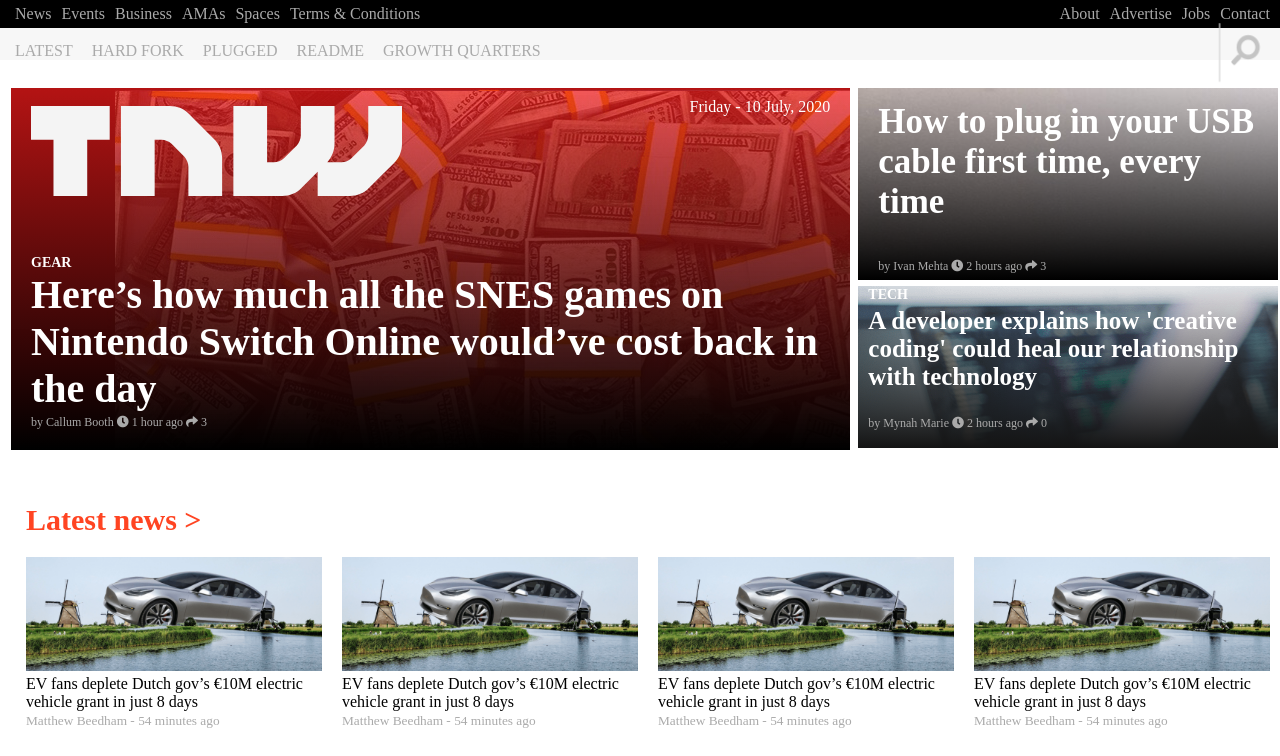
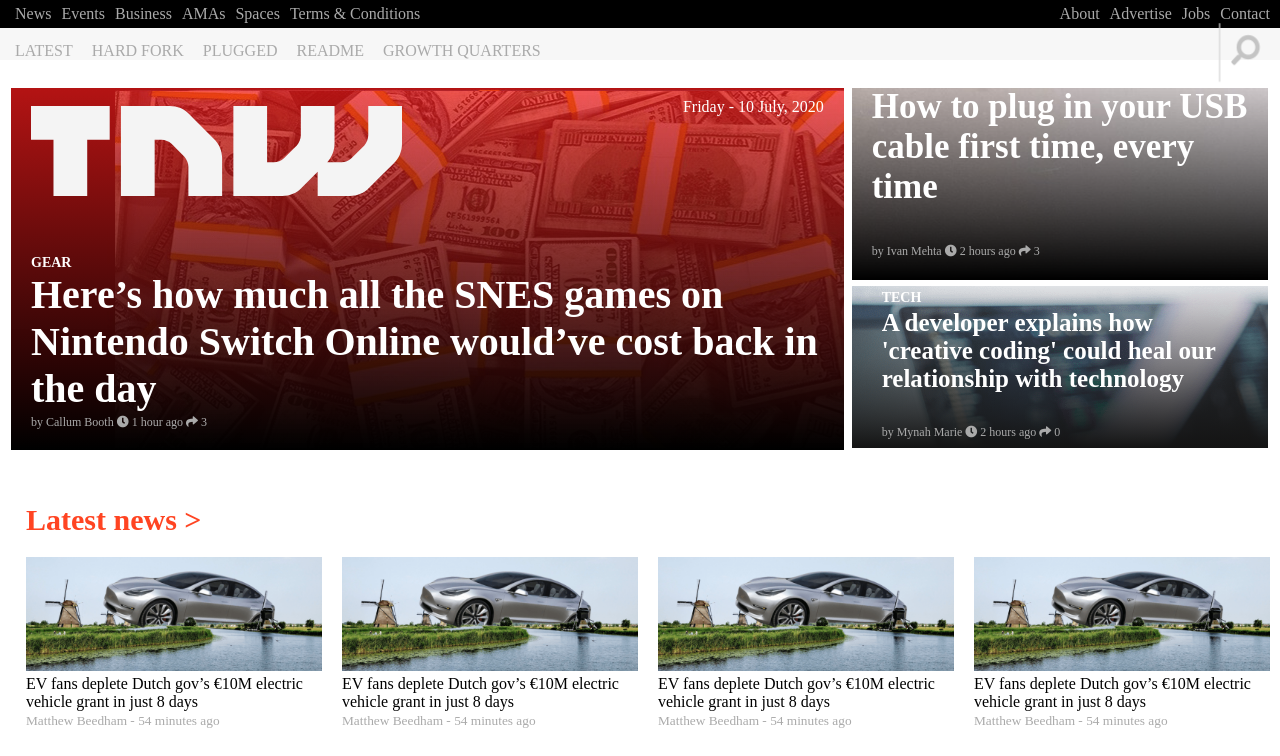
Before and after one commit to emmanuellekamwa/thenextweb-clone, a website: page index.html in a window 1280 px wide. Shown: the top 756 px of the page. Drawn offline with Linux system fonts and the light colour scheme.

Commit message:
making changes in my code and correcting linter errors

```diff
--- a/index.html
+++ b/index.html
@@ -73,7 +73,7 @@
                     </div>
                 </div>
                 <div class="main_image-two">
-                    <div class="heading">
+                    <div class="headings">
                         <h2>
                             How to plug in your USB cable first time, every time
                         </h2>
@@ -87,10 +87,11 @@
                     </div>
                 </div>
                 <div class="main_image-three">
+                    <div class="headings">
                         <h5>TECH</h5>
                         <h2>
-                        A developer explains how 'creative coding' could heal
-                        our relationship with technology
+                            A developer explains how 'creative coding' could
+                            heal our relationship with technology
                         </h2>
                         <small class="details3">
                             by Mynah Marie
@@ -99,6 +100,7 @@
                             <i class="fas fa-share"></i>
                             0
                         </small>
+                    </div>
                 </div>
             </div>
             <section class="latest_news">
--- a/style.css
+++ b/style.css
@@ -2,11 +2,6 @@
   margin: 0;
   padding: 0;
   box-sizing: border-box;
-}
-
-html,
-body {
-  max-width: 144rem;
 }
 
 body {
@@ -66,6 +61,12 @@
   margin-bottom: 10px;
 }
 
+.headings {
+  padding: 14px 12px;
+  position: relative;
+  bottom: 40px;
+}
+
 .main_image {
   display: block;
 }
@@ -75,9 +76,10 @@
     linear-gradient(rgba(173, 173, 173, 0.2), rgba(20, 20, 20, 1.3)),
     url("images/nitendo.png");
   background-repeat: no-repeat;
-  height: 43vh;
+  height: 40vh;
   margin-bottom: 10px;
   margin-left: 8px;
+  margin-right: 8px;
 }
 
 .main_image-one h5,
@@ -136,9 +138,10 @@
     linear-gradient(rgba(173, 173, 173, 0.2), rgba(20, 20, 20, 1)),
     url("images/usb.jpg");
   background-repeat: no-repeat;
-  height: 43vh;
+  height: 40vh;
   margin-bottom: 10px;
   margin-left: 8px;
+  margin-right: 8px;
 }
 
 .main_image-three {
@@ -146,9 +149,10 @@
     linear-gradient(rgba(173, 173, 173, 0.2), rgba(20, 20, 20, 1)),
     url("images/technology.png");
   background-repeat: no-repeat;
-  height: 43vh;
+  height: 40vh;
   margin-bottom: 10px;
   margin-left: 8px;
+  margin-right: 8px;
 }
 
 .latest_news,
@@ -628,6 +632,7 @@
       "first third";
     grid-template-columns: 2fr 1fr;
     margin-bottom: 0;
+    margin-top: 25px;
     padding: 10px 10px;
   }
 
@@ -661,18 +666,18 @@
 
   .main_image-three h5 {
     position: relative;
-    top: 1px;
+    top: 21px;
   }
 
   .main_image-three h2 {
     font-size: 17px;
     position: relative;
-    top: 10px;
+    top: 21px;
   }
 
   .details3 {
     position: relative;
-    top: 10px;
+    top: 22px;
   }
 
   .wrapper {
@@ -810,6 +815,10 @@
     margin-left: 0;
   }
 
+  .main_image {
+    margin-right: 10px;
+  }
+
   .main_image-one {
     width: 100%;
     height: 362.25px;
@@ -891,6 +900,7 @@
   .main_image-three h5 {
     font-size: 14px;
     left: 0;
+    top: 5px;
   }
 
   .main_image-three h2 {
@@ -898,11 +908,11 @@
     width: 100%;
     height: 16px;
     left: 0;
-    top: 5px;
+    top: 8px;
   }
 
   .details3 {
-    top: 95px;
+    top: 105px;
     left: 0;
     font-size: 12px;
   }
```
Lines whose indentation alone changed are shown as unchanged.
